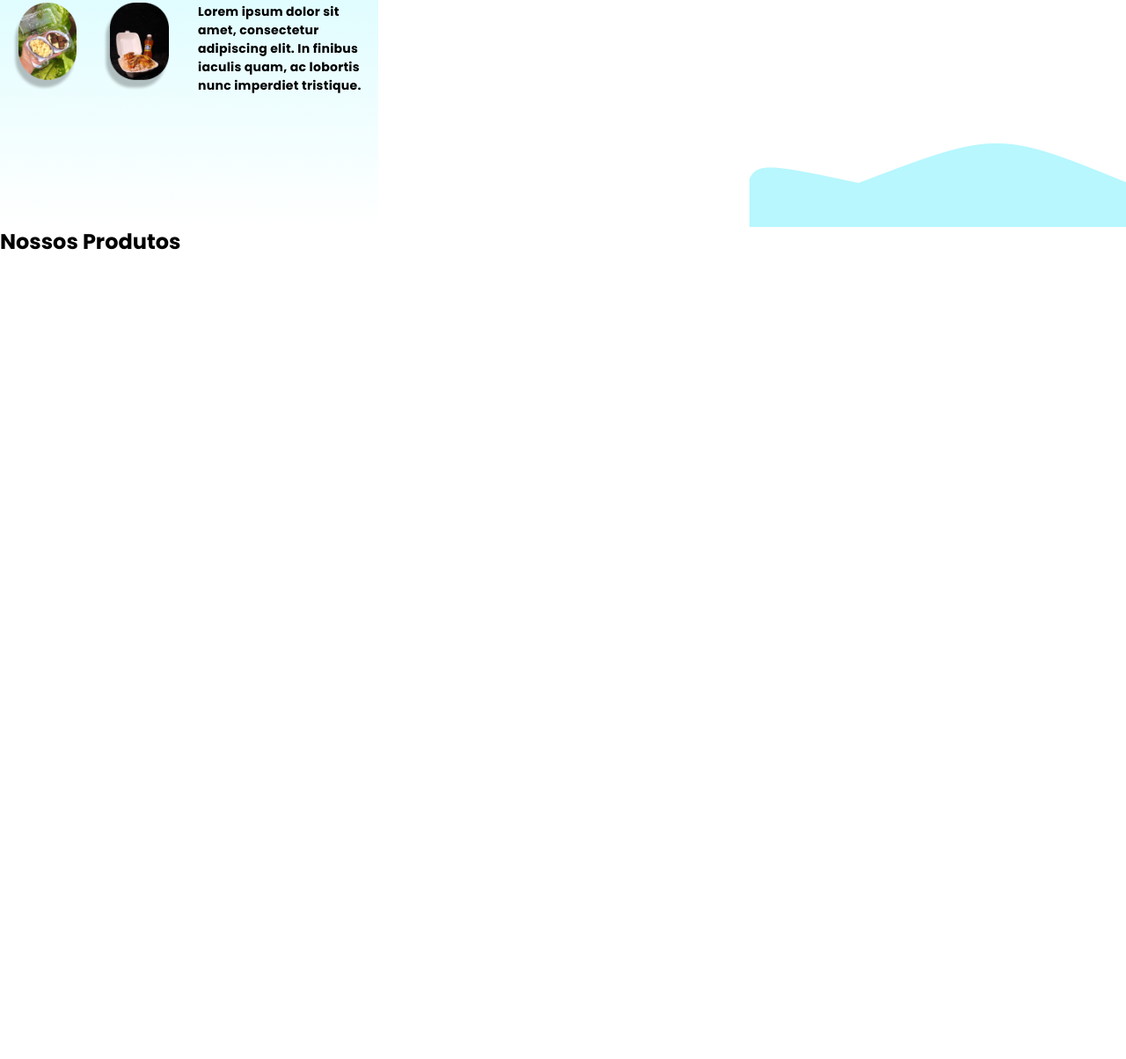
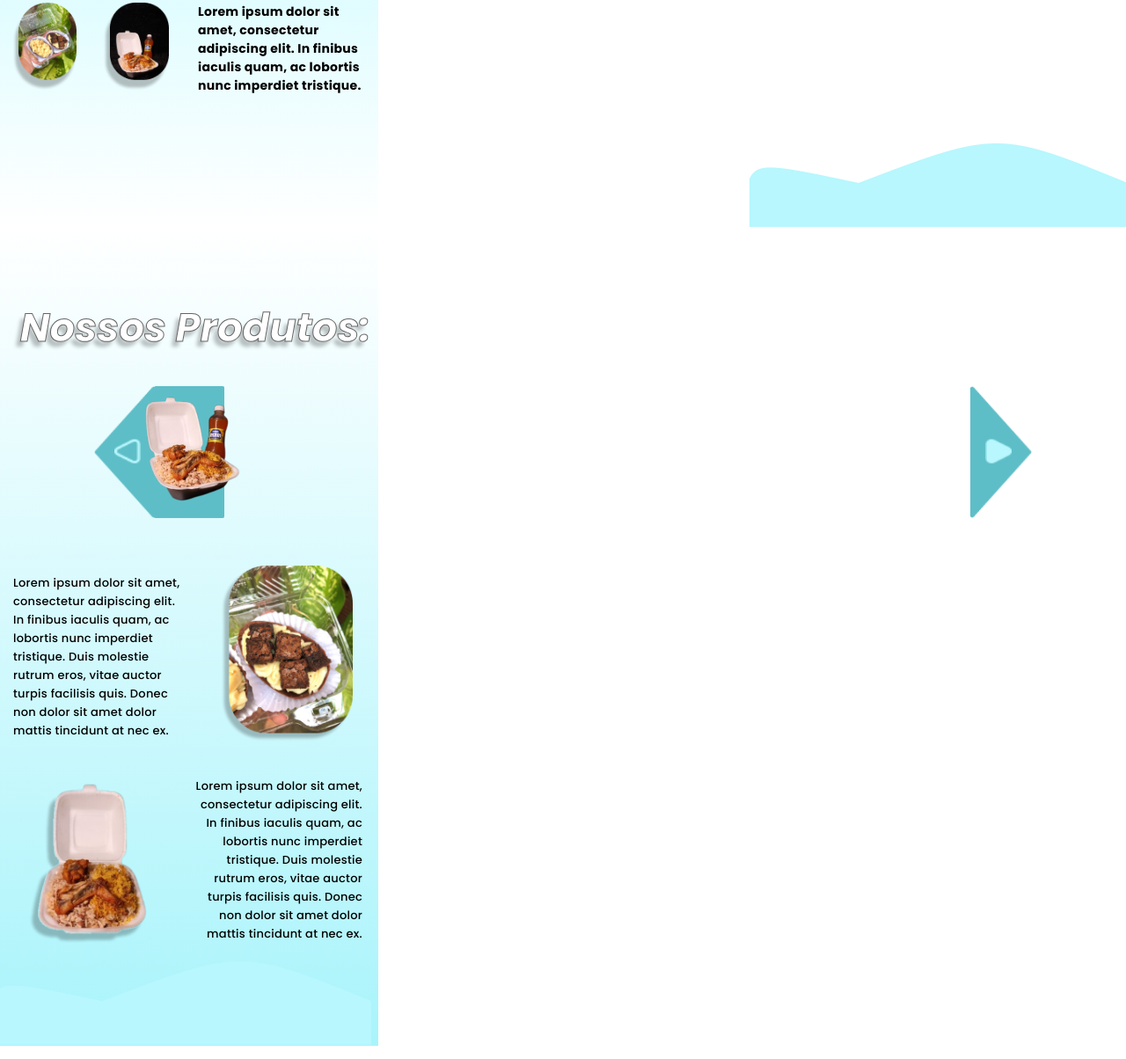
Before and after one commit to NatanFalcon/DOM-DOCES, a plain HTML site: page index.html in a window 1280 px wide. Shown: the part 1607-2811 px from the top of the page at 88% size. Before the commit the page ends 1949 px from the top, so only its background shows below. Drawn offline with Linux system fonts and the light colour scheme.

Commit message:
visual part of the product page

```diff
--- a/index.html
+++ b/index.html
@@ -109,13 +109,37 @@
     <section class="products">
       <div class="container-produtos">
         <div class="titulo">
-          <h1> Nossos Produtos </h1>
+          <h1> Nossos Produtos: </h1>
         </div>
         <div class="caixa-de-img">
-          <img src="" alt="">
+          <img class="caixaDaSetaEsquerda"
+          src="./imagens/caixaDaSetaEsquerda.png" alt="setaEquerda">
+          <img class="caixaDoMeio"
+          src="./imagens/meioDaCaixa.png" alt="retangolodomeio">
+          <img class="caixaDaSetaDireita"
+          src="./imagens/caixaDaSetaDireita.png" alt="setadireita">
+          <img class="setaEsquerda"
+          src="./imagens/setaEsquerda.png" alt="esquerda">
+          <img class="setaDireita"
+          src="./imagens/setaDireita.png" alt="direita">
+          <img class="imgsdacaixa" src="./imagens/PratinhoComRefri-removebg.png" alt="pratorefri">
         </div>
-        <div class="imgproducts">
-          <img class="ovodapascoa3" src="pascoa3" alt="">
+        <div class="explicacaochocolate">
+          <p class="explicaotexto">
+            Lorem ipsum dolor sit amet, consectetur adipiscing elit. In finibus iaculis quam, ac lobortis nunc imperdiet tristique. Duis molestie rutrum eros, vitae auctor turpis facilisis quis. Donec non dolor sit amet dolor mattis tincidunt at nec ex.
+          </p>
+          <img class="ovodapascoa1" src="./imagens/ovoPascoa 1.png" alt="ovo1">
+        </div>
+        <div class="explicacaoquentinha">
+          <div class="explicacaofrito">
+            <img class="carneporco" src="./imagens/PratinhoDeCarneDePorco-removebg.png" alt="carneporco">
+            <p class="txtfrito">
+              Lorem ipsum dolor sit amet, consectetur adipiscing elit. In finibus iaculis quam, ac lobortis nunc imperdiet tristique. Duis molestie rutrum eros, vitae auctor turpis facilisis quis. Donec non dolor sit amet dolor mattis tincidunt at nec ex.
+            </p>
+          </div>
+        </div>
+        <div class="finalpagina3">
+          <img src="./imagens/final-da-pagina.png" alt="finalpagina">
         </div>
       </div>
     </section>
--- a/style.css
+++ b/style.css
@@ -247,7 +247,7 @@ header {
   top: 1405px;
   left: 128px;
 
-  /*typograph*/
+  /*typography*/
   font-size: 10px;
   font-weight: 700;
   line-height: 15px;
@@ -295,7 +295,7 @@ header {
   top: 1505px;
   left: 284px;
 
-  /*typograph*/
+  /*typography*/
   font-size: 10px;
   font-weight: 700;
   line-height: 15px;
@@ -323,7 +323,7 @@ header {
   top: 1610px;
   left: 225px;
 
-  /*typograph*/
+  /*typography*/
   font-size: 14px;
   font-weight: 700;
   line-height: 21px;
@@ -340,3 +340,163 @@ header {
   top: 1770px;
   right: -18px;
 }
+
+/*produtos*/
+.products{
+  background-image: linear-gradient(
+    #FFFFFF 0%,
+    #A9F4FB 100%);
+  width: 430px;
+  height: 932px;
+  top: -467px;
+  left: 725px;
+}
+
+.titulo{
+  /*layout*/
+  position: absolute;
+  width: 416px;
+  height: 137px;
+  top: 1950px;
+  left: 14px;
+  border: 1px 0px 0px 0px;
+  color: #FFFFFF;
+
+  /*typography*/
+  font-size: 30px;
+  font-style: italic;
+  font-weight: 600;
+  line-height: 60px;
+  text-align: center;
+
+  /*contorno da letra*/
+  -webkit-text-stroke: 1px rgb(100, 100, 100);
+
+  /*sombra*/
+  text-shadow: -5px 6px 4px rgba(0, 0, 0, 0.25);
+}
+
+/*polygon*/
+.caixa-de-img{
+  display: flex;
+  align-items: center;
+}
+
+.caixaDoMeio{
+  position: absolute;
+  width: 80px;
+  height: 150px;
+  top: 2046px;
+  left: 175px;
+  border-radius: 2px 0px 0px 0px;
+}
+
+.caixaDaSetaEsquerda{
+  position: absolute;
+  width: 70px;
+  height: 150px;
+  top: 2045.7px;
+  left: 107px;
+}
+
+.caixaDaSetaDireita{
+  position: absolute;
+  width: 70px;
+  height: 150px;
+  top: 2045.7px;
+  right: 107px;
+}
+
+.setaEsquerda{
+  position: absolute;
+  width: 30px;
+  height: 30px;
+  top: 2105px;
+  left: 130px;
+  border: 2px 0px 0px 0px;
+}
+
+.setaDireita{
+  position: absolute;
+  width: 30px;
+  height: 30px;
+  top: 2105px;
+  right: 130px;
+  border: 2px 0px 0px 0px;
+}
+
+.imgsdacaixa{
+  position: relative;
+  width: 130px;
+  height: 224px;
+  top: 109px;
+  left: 159px;
+}
+
+/*explicação dos produtos*/
+.explicacaochocolate{
+  display: flex;
+  align-items: center;
+}
+
+.ovodapascoa1{
+  position: absolute;
+  width: 149.94px;
+  height: 200px;
+  top: 2250px;
+  left: 251px;
+  border-radius: 45px 0px 0px 0px;
+}
+
+.explicaotexto{
+  /*layout*/
+  position: absolute;
+  width: 191px;
+  height: 210px;
+  top: 2259px;
+  left: 15px;
+
+  /*typography*/
+  font-size: 13px;
+  font-weight: 500;
+  line-height: 21px;
+  letter-spacing: 0.02em;
+  text-align: left;
+}
+
+.explicacaofrito{
+  display: flex;
+  align-items: center;
+}
+
+.carneporco{
+  position: absolute;
+  width: 184px;
+  height: 276px;
+  top: 2470px;
+  left: 15px;
+}
+
+.txtfrito{
+  /*layout*/
+  position: absolute;
+  width: 191px;
+  height: 210px;
+  top: 2490px;
+  left: 221px;
+
+  /*typography*/
+  font-size: 13px;
+  font-weight: 500;
+  line-height: 21px;
+  letter-spacing: 0.02em;
+  text-align: right;
+}
+
+.finalpagina3{
+  position: absolute;
+  width: 446.46px;
+  height: 111.32px;
+  top: 2700px;
+  left: -8px;
+}
```
Also changed, not shown: imagens/PratinhoComRefri-removebg.png (added), imagens/PratinhoDeCarneDePorco-removebg.png (added), imagens/caixaDaSetaDireita.png (added), imagens/caixaDaSetaEsquerda.png (added), imagens/meioDaCaixa.png (added), imagens/ovoPascoa 1.png (added), imagens/setaDireita.png (added), imagens/setaEsquerda.png (added).
